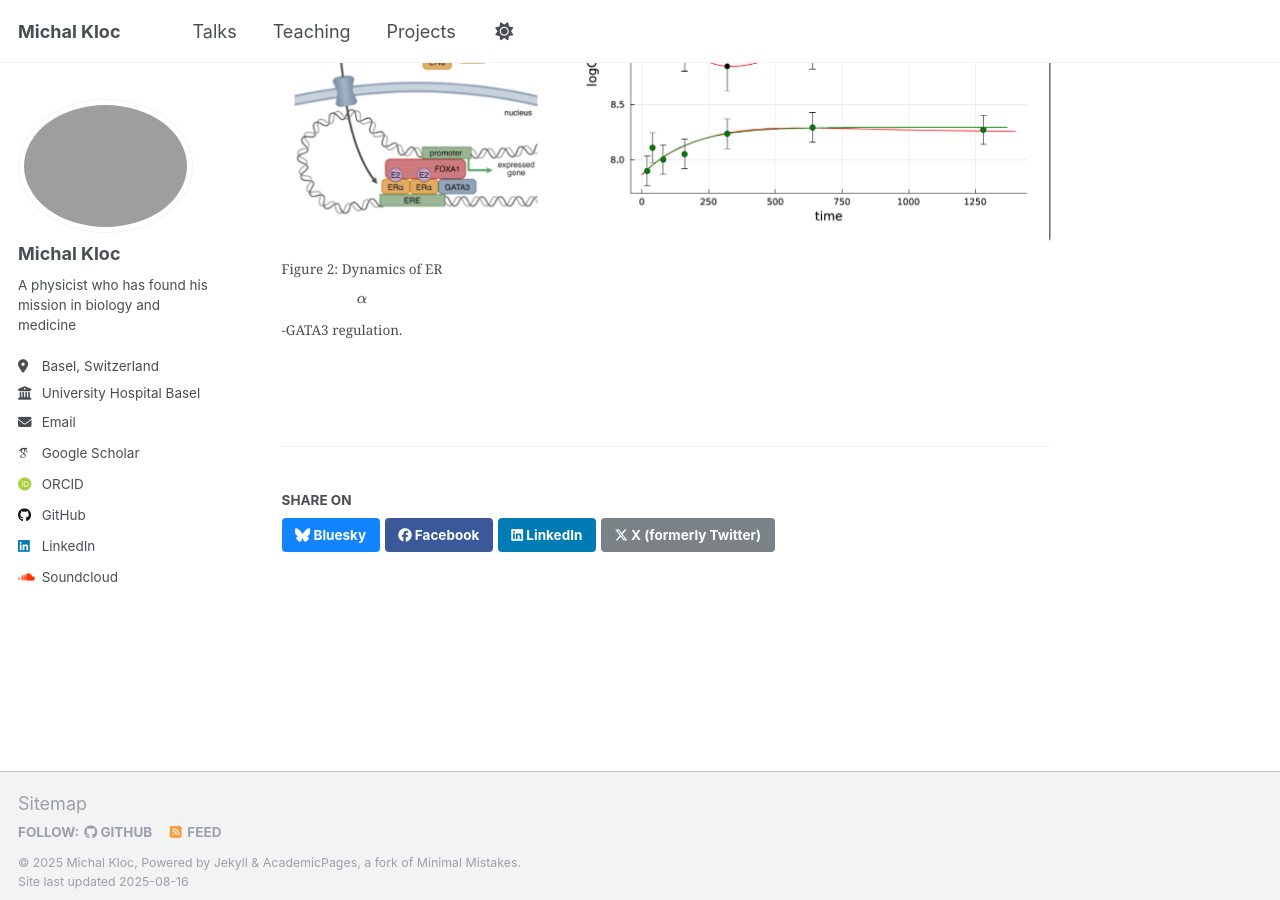
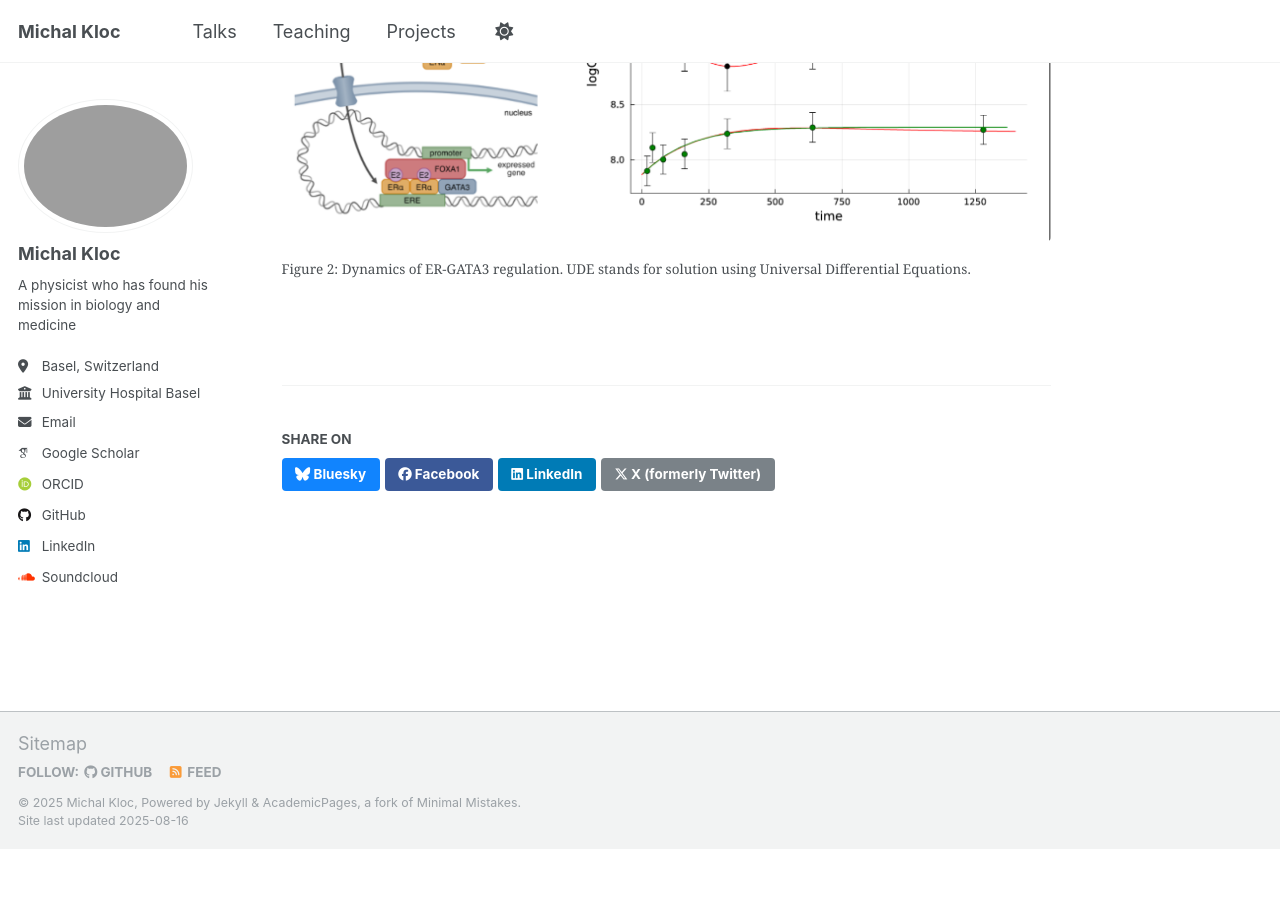
Before and after one commit to MikeKlocCZ/mikekloccz.github.io, a Jekyll site: the page built from _projects/OptimalControl.md, in a window 1280 px wide and 900 px high, scrolled down 3263 px. Built offline with Jekyll 4.4.1, drawn with Linux system fonts in a browser that asks for light colours; some web fonts are replaced; a script that is not in the unit is left out; after the commit the page ends 4112 px from its top, so only the background shows below that.

Commit message:
Figure 2 description added

```diff
--- a/_projects/OptimalControl.md
+++ b/_projects/OptimalControl.md
@@ -41,8 +41,7 @@ If you want to learn more about quantum computation, perhaps check [my lectures]
 
 ## Decoding ER$$\alpha$$-GATA3 regulation in ER positive breast cancer
 
-
 <figure>
   <img src="/images/er_gata.png" alt="Inferring regulation between two transcription factors">
-  <figcaption>Figure 2: Dynamics of ER$$\alpha$$-GATA3 regulation.</figcaption>
+  <figcaption>Figure 2: Dynamics of ER-GATA3 regulation. UDE stands for solution using  Universal Differential Equations.</figcaption>
 </figure>
```
